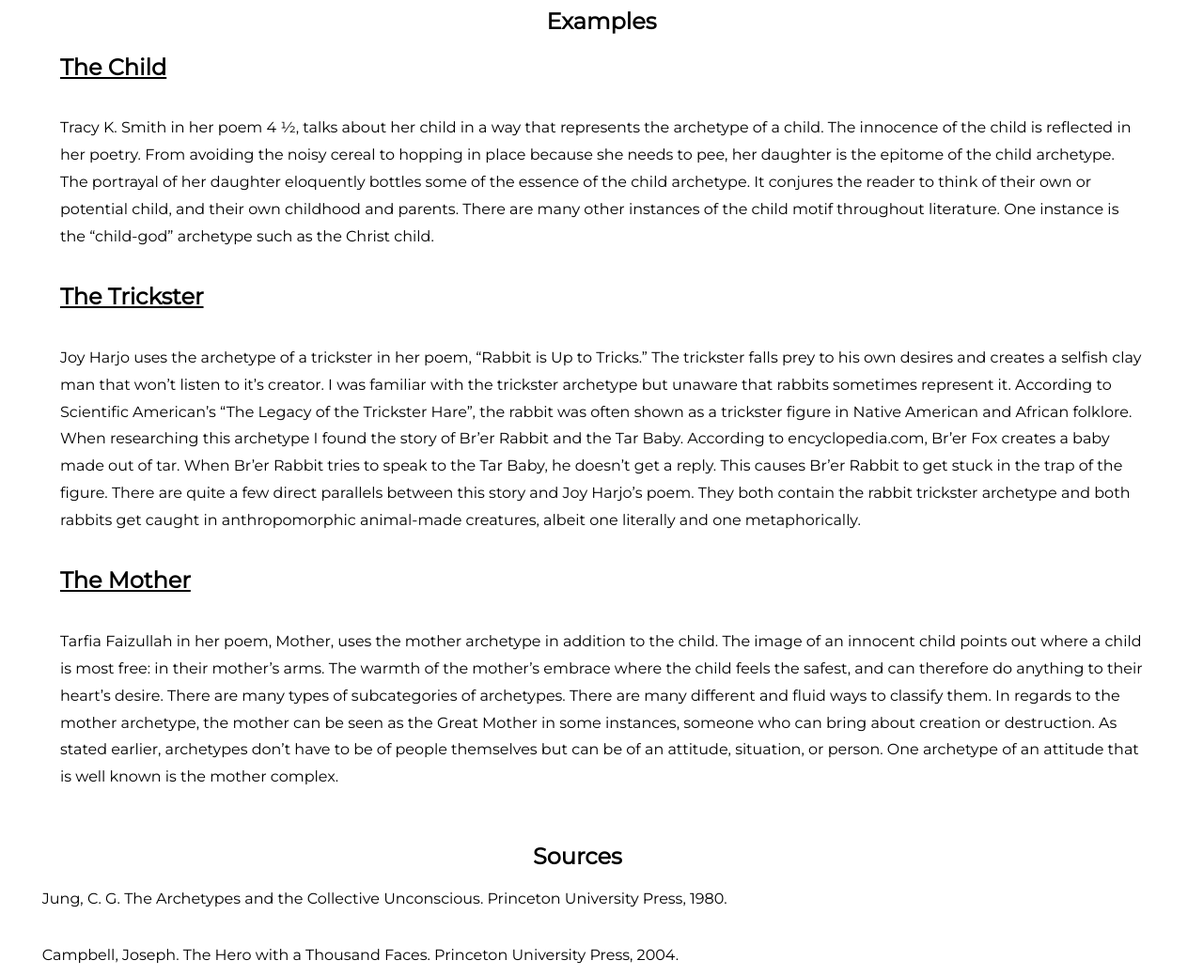
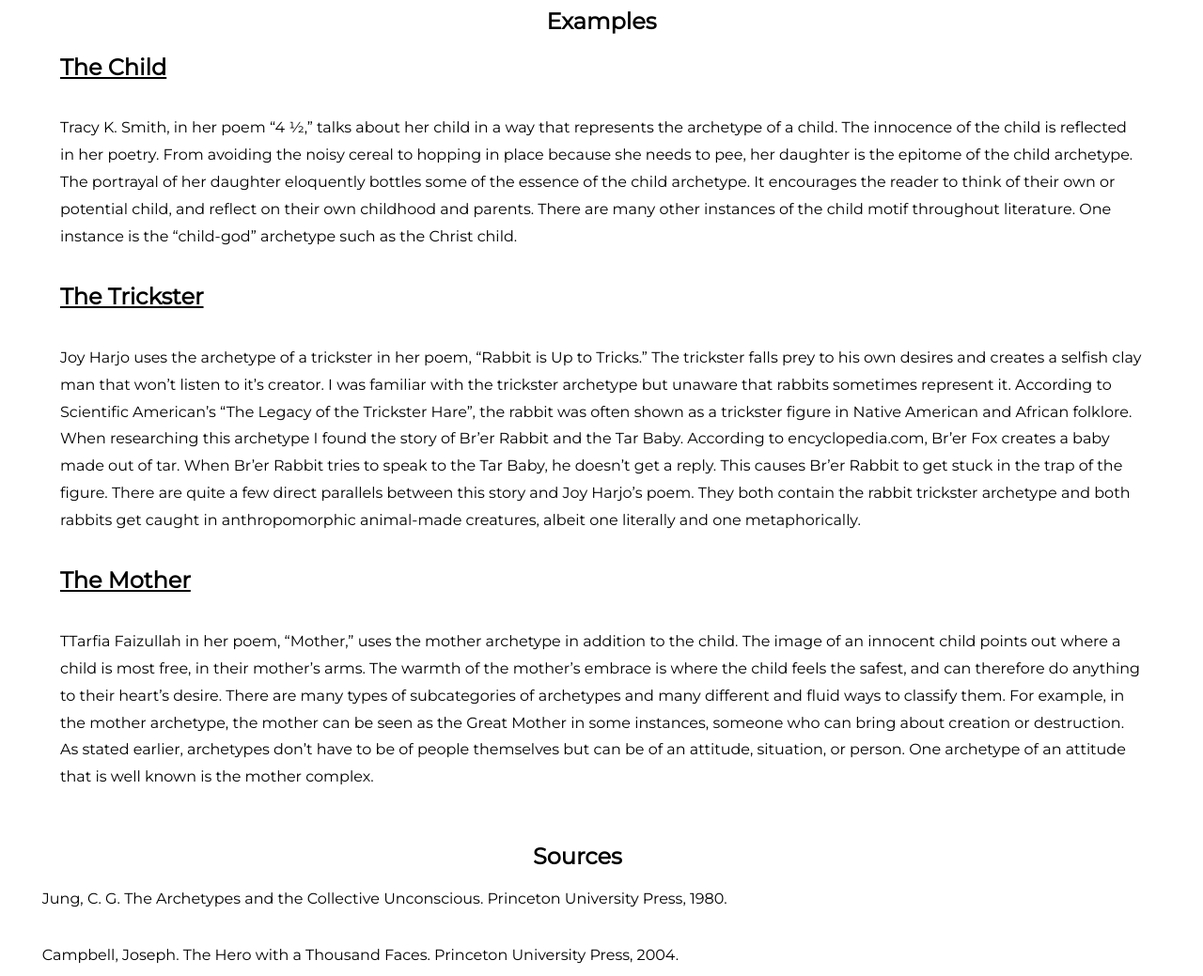
Before and after one commit to etbutler/Archetypes, a website: page index.html in a window 1280 px wide. Shown: the part 2240-3279 px from the top of the page at 94% size. Drawn offline with Linux system fonts and the light colour scheme; a script that the page names is missing.

Commit message:
Updated writing

```diff
--- a/index.html
+++ b/index.html
@@ -38,11 +38,11 @@
         <section id="examples">
             <h1>Examples</h1>
             <h2>The Child</h2>
-            <p>Tracy K. Smith in her poem 4 ½, talks about her child in a way that represents the archetype of a child. The innocence of the child is reflected in her poetry. From avoiding the noisy cereal to hopping in place because she needs to pee, her daughter is the epitome of the child archetype. The portrayal of her daughter eloquently bottles some of the essence of the child archetype. It conjures the reader to think of their own or potential child, and their own childhood and parents. There are many other instances of the child motif throughout literature. One instance is the “child-god” archetype such as the Christ child.</p>
+            <p>Tracy K. Smith, in her poem “4 ½,” talks about her child in a way that represents the archetype of a child. The innocence of the child is reflected in her poetry. From avoiding the noisy cereal to hopping in place because she needs to pee, her daughter is the epitome of the child archetype. The portrayal of her daughter eloquently bottles some of the essence of the child archetype. It encourages the reader to think of their own or potential child, and reflect on their own childhood and parents. There are many other instances of the child motif throughout literature. One instance is the “child-god” archetype such as the Christ child.</p>
             <h2>The Trickster</h2>
             <p>Joy Harjo uses the archetype of a trickster in her poem, “Rabbit is Up to Tricks.” The trickster falls prey to his own desires and creates a selfish clay man that won’t listen to it’s creator. I was familiar with the trickster archetype but unaware that rabbits sometimes represent it. According to Scientific American’s “The Legacy of the Trickster Hare”, the rabbit was often shown as a trickster figure in Native American and African folklore. When researching this archetype I found the story of Br’er Rabbit and the Tar Baby. According to encyclopedia.com, Br’er Fox creates a baby made out of tar. When Br’er Rabbit tries to speak to the Tar Baby, he doesn’t get a reply. This causes Br’er Rabbit to get stuck in the trap of the figure. There are quite a few direct parallels between this story and Joy Harjo’s poem. They both contain the rabbit trickster archetype and both rabbits get caught in anthropomorphic animal-made creatures, albeit one literally and one metaphorically.</p>
             <h2>The Mother</h2>
-            <p>Tarfia Faizullah in her poem, Mother, uses the mother archetype in addition to the child. The image of an innocent child points out where a child is most free: in their mother’s arms. The warmth of the mother’s embrace where the child feels the safest, and can therefore do anything to their heart’s desire. There are many types of subcategories of archetypes. There are many different and fluid ways to classify them. In regards to the mother archetype, the mother can be seen as the Great Mother in some instances, someone who can bring about creation or destruction. As stated earlier, archetypes don’t have to be of people themselves but can be of an attitude, situation, or person. One archetype of an attitude that is well known is the mother complex.</p>
+            <p>TTarfia Faizullah in her poem, “Mother,” uses the mother archetype in addition to the child. The image of an innocent child points out where a child is most free, in their mother’s arms. The warmth of the mother’s embrace is where the child feels the safest, and can therefore do anything to their heart’s desire. There are many types of subcategories of archetypes and many different and fluid ways to classify them. For example, in the mother archetype, the mother can be seen as the Great Mother in some instances, someone who can bring about creation or destruction. As stated earlier, archetypes don’t have to be of people themselves but can be of an attitude, situation, or person. One archetype of an attitude that is well known is the mother complex.</p>
         </section>
 
         <section id="sources">
```
